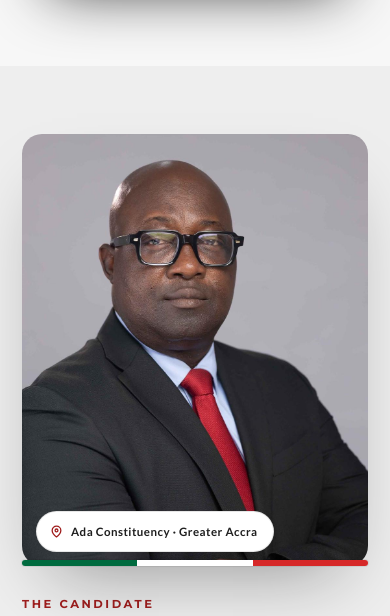
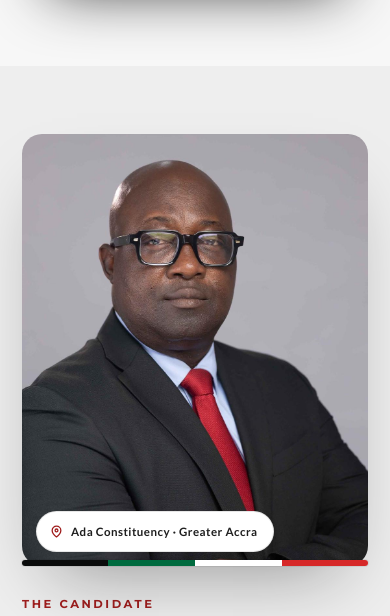
Before and after one commit to eoforidanso/djagbletey4Ada, a plain HTML site: page index.html in a window 390 px wide. Shown: the part 2860-3476 px from the top of the page. Drawn offline with Linux system fonts and the light colour scheme.

Commit message:
Add black to the Meet Frank flag rule (all four NDC colours)
Four equal segments led by black — black/green/white/red, matching the NDC flag where black is the top band. True black rather than the graphite the .ndc-band motif substitutes: that substitution exists only for dark grounds where black would vanish, and here the ground is #eeeeee. Mobile's horizontal variant leads with black from the left, the reading-order equivalent.

```diff
--- a/styles.css
+++ b/styles.css
@@ -555,8 +555,12 @@ h3{ font-size:clamp(21px,2.4vw,27px); letter-spacing:-.028em; line-height:1.26;
 .cand-media::before{
   content:""; position:absolute; z-index:1;
   left:-14px; top:34px; bottom:34px; width:6px; border-radius:6px;
+  /* All four party colours, black leading — the same order it takes on the
+     NDC flag itself, where black is the top band. True black is safe here:
+     the graphite substitution the .ndc-band motif uses is only needed on
+     dark grounds, where real black would vanish. */
   background:linear-gradient(180deg,
-    var(--green) 0% 33.33%, #ffffff 33.33% 66.66%, var(--red) 66.66% 100%);
+    var(--black) 0% 25%, var(--green) 25% 50%, #ffffff 50% 75%, var(--red) 75% 100%);
   box-shadow:0 0 0 1px rgba(10,11,11,.07);
 }
 /* object-position biased to the top: these portraits have only ~6.7% headroom
@@ -1021,9 +1025,11 @@ h3{ font-size:clamp(21px,2.4vw,27px); letter-spacing:-.028em; line-height:1.26;
   /* Single column: the photo now spans the full gutter-to-gutter width, so a
      rule hanging 14px off its left edge would sit in the page gutter or clip.
      Move it inside the frame. */
+  /* Horizontal bar: black leads from the left, the reading-order equivalent
+     of leading from the top in the vertical rule above. */
   .cand-media::before{ left:0; top:auto; bottom:0; width:100%; height:6px;
     background:linear-gradient(90deg,
-      var(--green) 0% 33.33%, #ffffff 33.33% 66.66%, var(--red) 66.66% 100%); }
+      var(--black) 0% 25%, var(--green) 25% 50%, #ffffff 50% 75%, var(--red) 75% 100%); }
   .cand-badge{ bottom:26px; }
   .mandate{ position:static; }
   .gallery{ grid-template-columns:repeat(2,1fr); }
```
